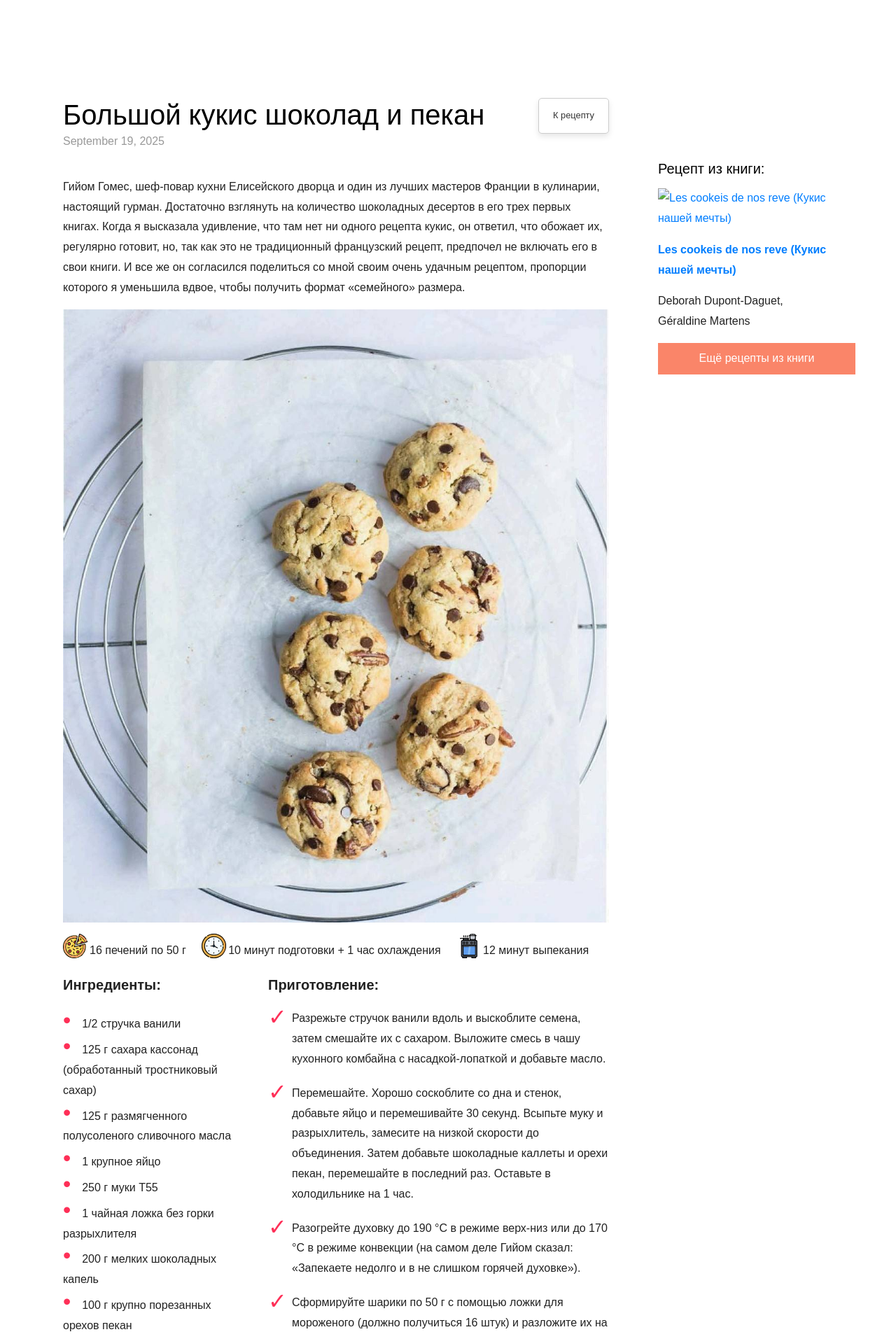
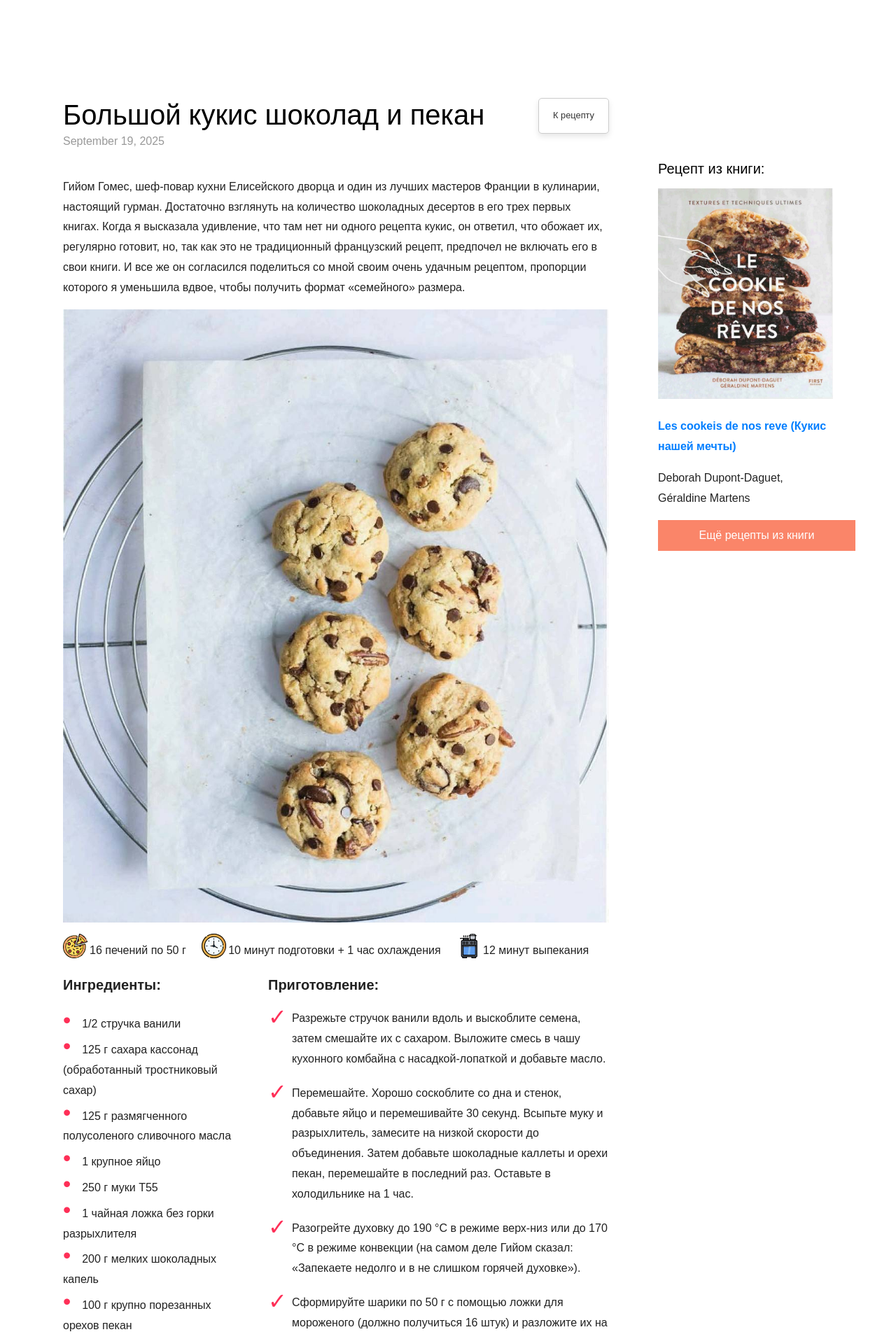
Before and after one commit to Helga1970/new-site, a Jekyll site: the page built from _recipes/bolshoi-kukis-shokolad-i-pekan.md, in a window 1280 px wide. Shown: the top 1913 px of the page at 70% size. Built offline with Jekyll 4.4.1, drawn with Linux system fonts in a browser that asks for light colours; nearby versions of some CDN libraries; some web fonts are replaced.

Commit message:
Update bolshoi-kukis-shokolad-i-pekan.md

```diff
--- a/_recipes/bolshoi-kukis-shokolad-i-pekan.md
+++ b/_recipes/bolshoi-kukis-shokolad-i-pekan.md
@@ -60,7 +60,7 @@ book:
   title: Les cookeis de nos reve (Кукис нашей мечты)
   title_slug: les cookeis de nos reve
   author: Deborah Dupont-Daguet, Géraldine Martens
-  cover: /images/les-cookeis-de-nos-reve-oblozhka.jpeg
+  cover: /images/les-cookeis-de-nos-reve/les-cookeis-de-nos-reve-oblozhka.jpeg
   link: https://pdf-cookbook.pro-culinaria.ru/index.html?file=%2Fproxy%2Finbooks%2Fles-cookeis-de-nos-reve.pdf
 ---
 
```
